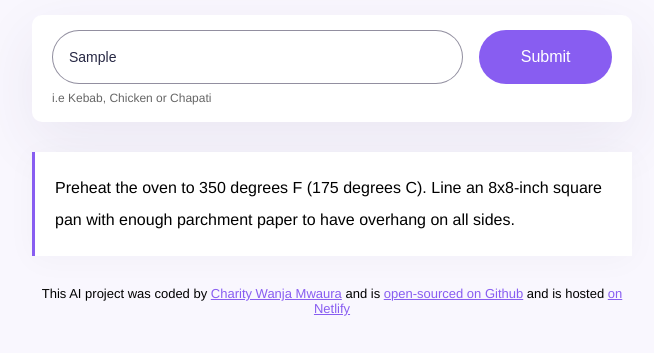
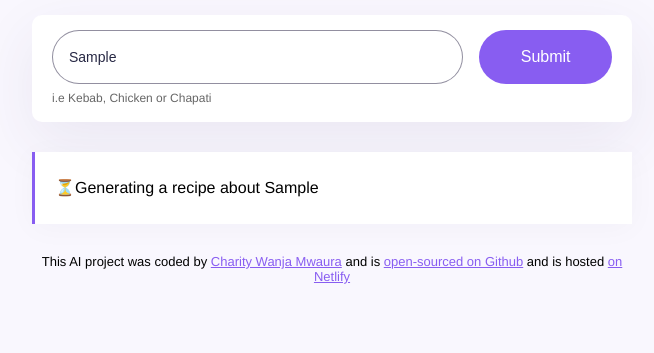
Before and after one commit to itswanja/Recipe-generator, a plain HTML site: page index.html in a window 1280 px wide. Both pictures are taken after typing "Sample" into the empty fields and a click on the input "Submit". Shown: the part 189-542 px from the top of the page, without its empty margins (308-962 px from the left). Drawn offline with nearby package versions, Linux system fonts and the light colour scheme; no server answers.

Commit message:
Updated style.css and index.js

```diff
--- a/index.html
+++ b/index.html
@@ -29,10 +29,7 @@
           </form>
           <div class="hint">i.e Kebab, Chicken or Chapati</div>
         </div>
-        <div class="recipe" id="recipe">
-          Preheat the oven to 350 degrees F (175 degrees C). Line an 8x8-inch
-          square pan with enough parchment paper to have overhang on all sides.
-        </div>
+        <div class="recipe hidden" id="recipe"></div>
       </main>
       <footer>
         This AI project was coded by
--- a/src/index.js
+++ b/src/index.js
@@ -16,6 +16,9 @@ function generateRecipe(event) {
     "You are a recipe expert and love to write short recipes. Your mission is to generate a recipe in basic HTML and separate each line with a <br/>. Make sure to follow the user instructions. Sign the recipe with 'SheCodes AI' inside a <strong> element at the end of the recipe and NOT at the beginning";
   let apiUrl = `https://api.shecodes.io/ai/v1/generate?prompt=${prompt}&context=${context}&key=${apiKey}`;
 
+  let recipeElement = document.querySelector("#recipe");
+  recipeElement.classList.remove("hidden");
+  recipeElement.innerHTML = `<div class="generating">⏳Generating a recipe about ${instructionInput.value}</div>`;
   //make call to API
   axios.get(apiUrl).then(displayRecipe);
 }
--- a/src/style.css
+++ b/src/style.css
@@ -65,8 +65,24 @@ form {
 .recipe strong {
   color: #885df1;
 }
+.hidden {
+  display: none;
+}
 footer {
   text-align: center;
   font-size: 13px;
   margin-top: 30px;
 }
+.generating {
+  animation: blink-animation 1s steps(5, start) infinite;
+}
+@keyframes blink-animation {
+  to {
+    visibility: hidden;
+  }
+}
+@-webkit-keyframes blink-animation {
+  to {
+    visibility: hidden;
+  }
+}
```
